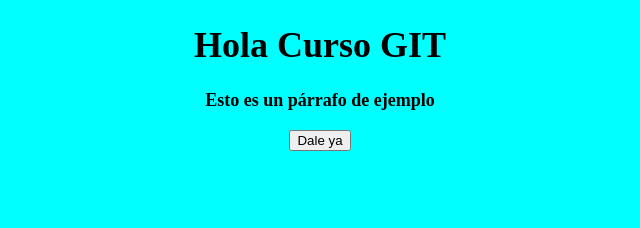
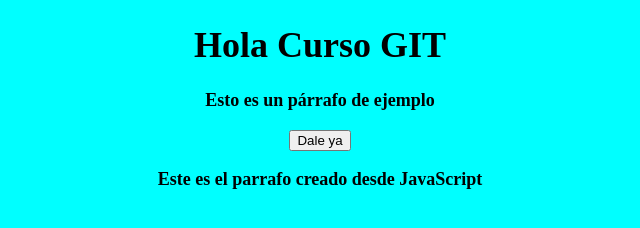
Before and after one commit to santisaucedo/ProyectoGIT, a plain HTML site: page index.html in a window 1280 px wide. Shown: the whole page, without its empty margins (320-960 px from the left). Drawn offline with Linux system fonts and the light colour scheme.

```diff
--- a/index.html
+++ b/index.html
@@ -14,6 +14,8 @@
 <input type="button"
 onclick="saludo()" value="Dale ya">
 
+<p>Este es el parrafo creado desde JavaScript</p>
+
 </body>
 
 
```
